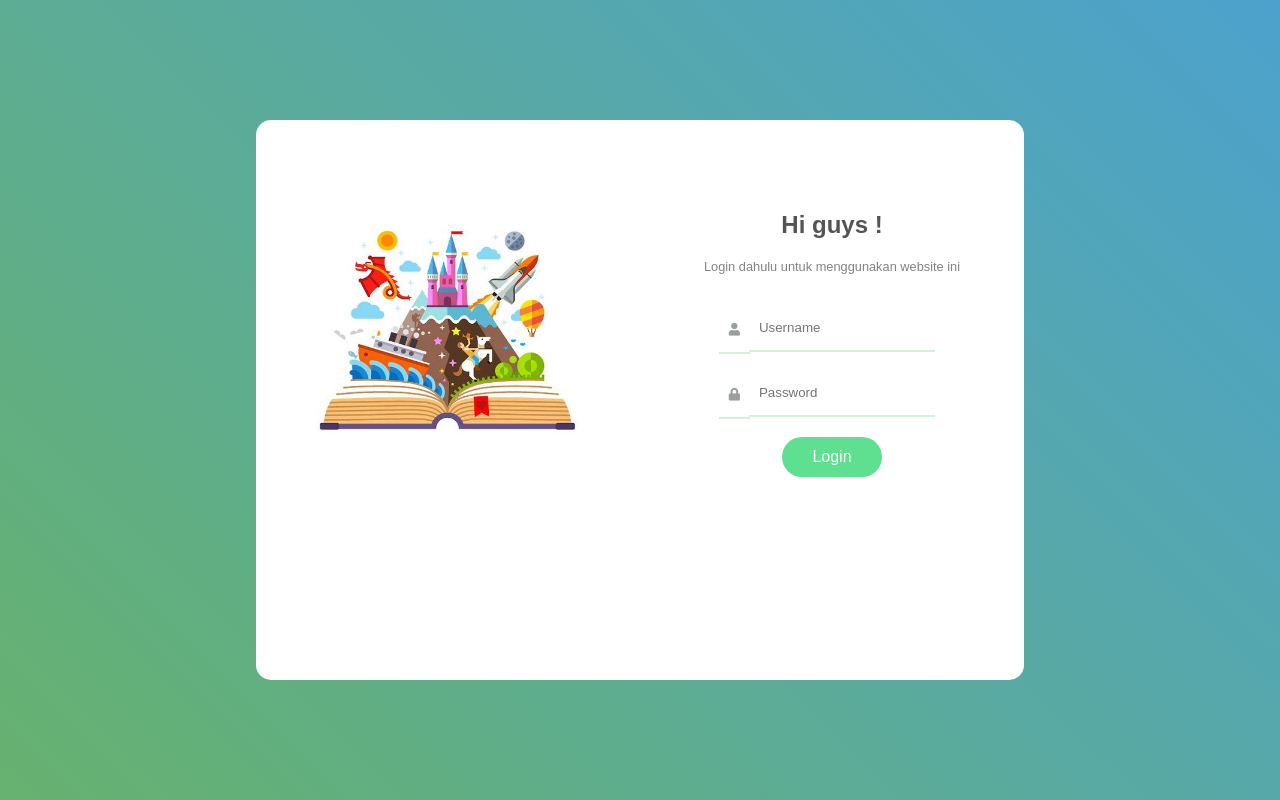
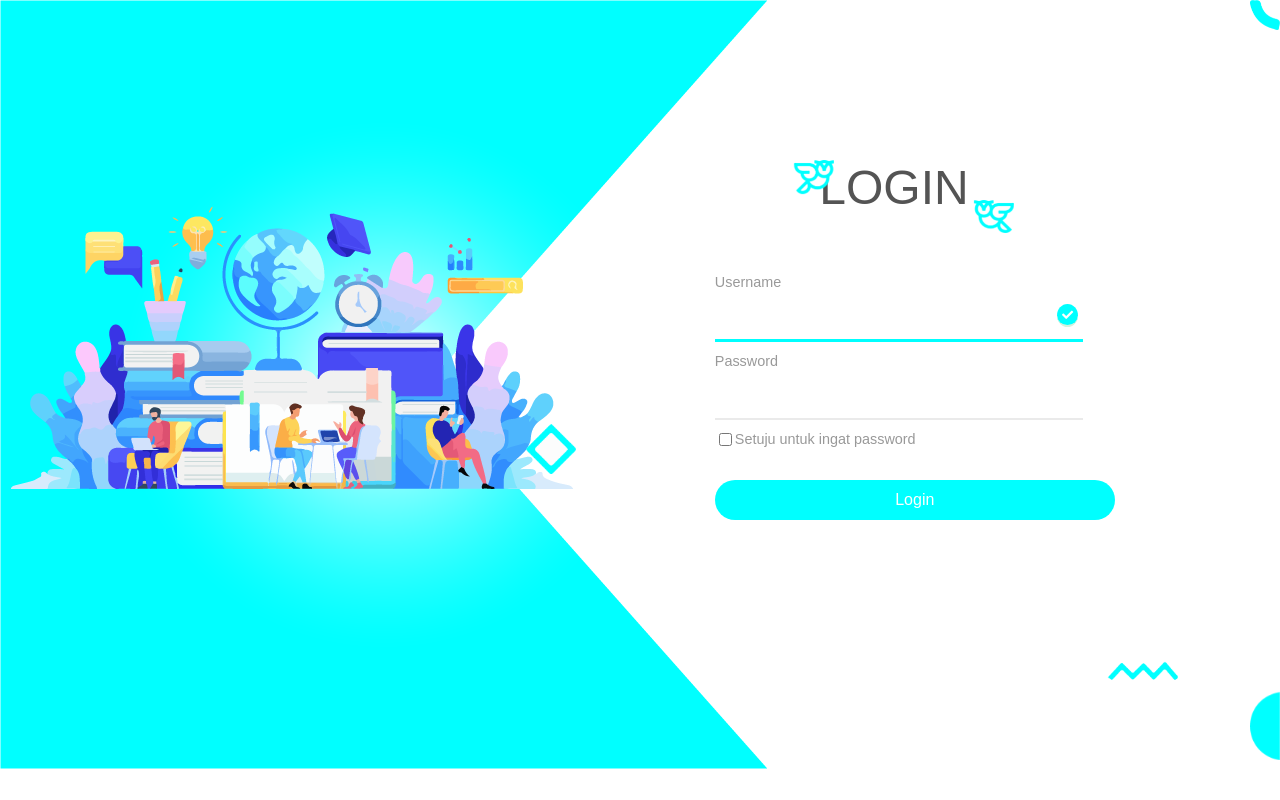
Before and after one commit to devamahayana/infinity, a PHP site: page / in a window 1280 px wide. Run offline with PHP 8.4, Linux system fonts and the light colour scheme.

Commit message:
design form login
Di index.php

```diff
--- a/css/style.css
+++ b/css/style.css
@@ -1,6 +1,7 @@
 body{
 	margin: 0;
 	padding: 0;
+	font-family: arial;
 }
 .wrapper{
 	width: 100%;
@@ -10,28 +11,29 @@ body{
 .container-login{
 	width: 100%;
 	height: 100vh;
-	background: linear-gradient(45deg,#67b26f,#4ca2cd);
+	/*background: linear-gradient(45deg,#67b26f,#4ca2cd);*/
+	background: url(../images/bg.png);
+	background-repeat: no-repeat;
 	display: flex;
 	align-items: center;
-	justify-content: center;
+	justify-content: flex-end;
 }
 .form-login{
-	width: 60%;
+	width: 40%;
 	height: 70vh;
-	background-color: white;
-	border-radius: 15px;
+	background-color: transparent;
+	margin-right: 130px;
 	display: flex;
 }
 .content-login{
-	width: 50%;
-	padding-left: 3%;
-	padding-right: 3%;
+	width: 100%;
 }
 .content-login h2{
 	text-align: center;
-	margin-top: 27%;
 	color: #545454;
 	font-family: arial;
+	font-weight: 300;
+	font-size: 3rem;
 }
 .content-login p{
 	text-align: center;
@@ -41,33 +43,52 @@ body{
 
 }
 .content-login label{
-	padding-left: 6px;
-	position: relative;
-	top: 10px;
 	font-size: 0.9em;
-}
-.content-login img{
-	width: 100%;
-	height: 219px;
-	margin: 30% auto;
-	display: block;
+	color: #999;
 }
 .input-text{
-	width: 70%;
-	padding: 15px 10px 15px 10px;
+	width: 100%;
+	padding: 15px 10px 15px 0px;
 	border: none;
-	border-bottom: 2px solid #d2f2de;
-	color: #9ba09d;
+	border-bottom: 2px solid #eaeaea;
+	color: aqua;
+	font-size: 1rem;
+	margin-bottom: 10px;
 }
+
+.label{
+	font-size: 0.8em;
+	color: #999;
+	margin-top: 1px;
+	float: left;
+}
+
+.checkbox{
+	float: left;
+	cursor: pointer;
+}
+
+.fa-check{
+	padding: 5px !important;
+	text-align: center;
+	background-color: aqua;
+	border-radius: 50%;
+	color: #fff !important;
+	font-size: .7rem !important;
+	justify-content: flex-end;
+	float: right;
+	margin-top: -50px;
+}
+
 .btn-login{
-	width: 100px;
+	width: 400px;
 	height: 40px;
 	border-radius: 50px;
 	border: none;
-	background-color: #5ee090;
+	background-color: aqua;
 	color: white;
 	display: block;
-	margin: 20px auto;
+	margin-top: 50px;
 	cursor: pointer;
 	font-size: 1em;
 	transition: 0.5s ease-in;
@@ -140,3 +161,105 @@ body{
 	}
 
 }
+
+.icon1,.icon2,.icon3,.icon4,.icon5,.icon6{
+	position: absolute;
+	align-items: center;
+}
+
+.icon1{
+	top: 20%;
+	left: 62%;
+	opacity: 0;
+	animation: .8s icon1 ease-in forwards;
+}
+
+.icon2{
+	top: 25%;
+	right: 20.8%;
+	opacity: 0;
+	animation: .8s icon2 ease-in forwards;
+}
+.icon3{
+	bottom: 15%;
+	right: 8%;
+	opacity: 0;
+	animation: .8s 2s icon ease-in forwards;
+}
+
+.icon4{
+	top: 53%;
+	right: 55%;
+	opacity: 0;
+	animation: .8s 1.8s icon4 ease-in forwards;
+}
+
+.icon5{
+	bottom: 5%;
+	right: 0%;
+	opacity: 0;
+	animation: .8s 1.4s icon5 ease-in forwards;
+}
+
+.icon6{
+	top: 0%;
+	right: 0%;
+	opacity: 0;
+	animation: .8s 1s icon ease-in forwards;
+}
+
+@keyframes icon1{
+	from{
+		top: 22%;
+		left: 65%;
+		opacity: 0;
+	}
+	to{
+		top: 20%;
+		left: 62%;
+		opacity: 1;
+	}
+}
+
+@keyframes icon2{
+	from{
+		top: 23%;
+		right: 23.8%;
+		opacity: 0;
+	}
+	to{
+		top: 25%;
+		right: 20.8%;
+		opacity: 1;
+	}
+}
+
+@keyframes icon4{
+	from{
+		transform: scale(0);
+	}
+	to{
+		transform: scale(1);
+		opacity: 1;
+	}
+}
+
+@keyframes icon5{
+	from{
+
+		opacity: 0;
+	}
+	to{
+		right: 0%;
+		opacity: 1;
+	}
+}
+
+@keyframes icon{
+	from{
+		opacity: 0;
+	}
+	to{
+		opacity: 1;
+	}
+}
--- a/index.php
+++ b/index.php
@@ -21,23 +21,32 @@
 	<div class="wrapper">
 		<div class="container-login">
 			<div class="form-login">
-				<div class="content-login">
-					<img src="images/images2.jpg">
-				</div>
+
 				<div id="order" class="content-login">
-					<h2>Hi guys !</h2>
-					<p>Login dahulu untuk menggunakan website ini
-					</p>
+					<h2>LOGIN</h2>
+					<img src="images/1.png" width="40px" class="icon1">
+					<img src="images/3.png" width="40px" class="icon2">
+					<img src="images/4.png" width="70px" class="icon3">
+					<img src="images/5.png" width="50px" class="icon4">
+					<img src="images/6.png" width="30px" class="icon5">
+					<img src="images/7.png" width="30px" class="icon6">
 					<div class="login">
 						<form action="index.php" method="post">
 							<br>
-							<i class="fas fa-user"></i>
-							<input class="input-text" type="text" name="username" placeholder="Username">
-							<br>
-							<br>
-							<i class="fas fa-lock"></i>
-							<input class="input-text" type="password" name="password" placeholder="Password"
+							<label>Username</label>
+							<!-- <i class="fas fa-user"></i> -->
+
+							<input class="input-text" type="text" name="username" placeholder="" style="border-bottom: 3px solid aqua"><i class="fas fa-check"></i>
+
+
+
+							<label>Password</label>
+							<!-- <i class="fas fa-lock"></i> -->
+							<input class="input-text" type="password" name="password" placeholder="" class="checkbox"
 							>
+
+							<input type="checkbox" class="checkbox" name="" ><label class="label">Setuju untuk ingat password</label>
+
 							<input class="btn-login" type="submit" name="submit" value="Login">
 						</form>
 					</div>
```
Also changed, not shown: images/1.png (added), images/2.png (added), images/3.png (added), images/4.png (added), images/5.png (added), images/6.png (added), images/7.png (added), images/banner.png (added), images/bg.png (added).
